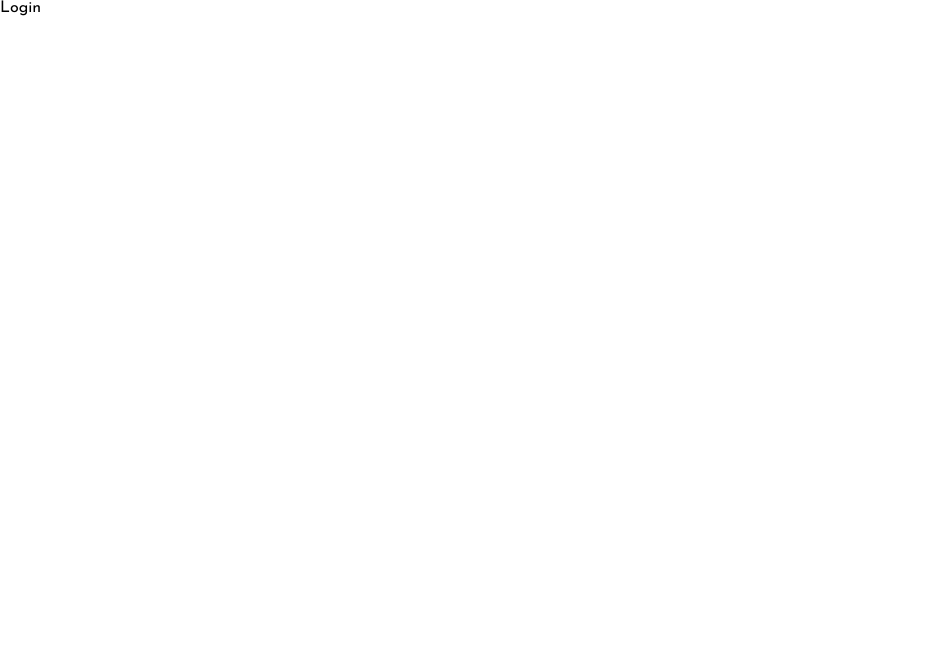
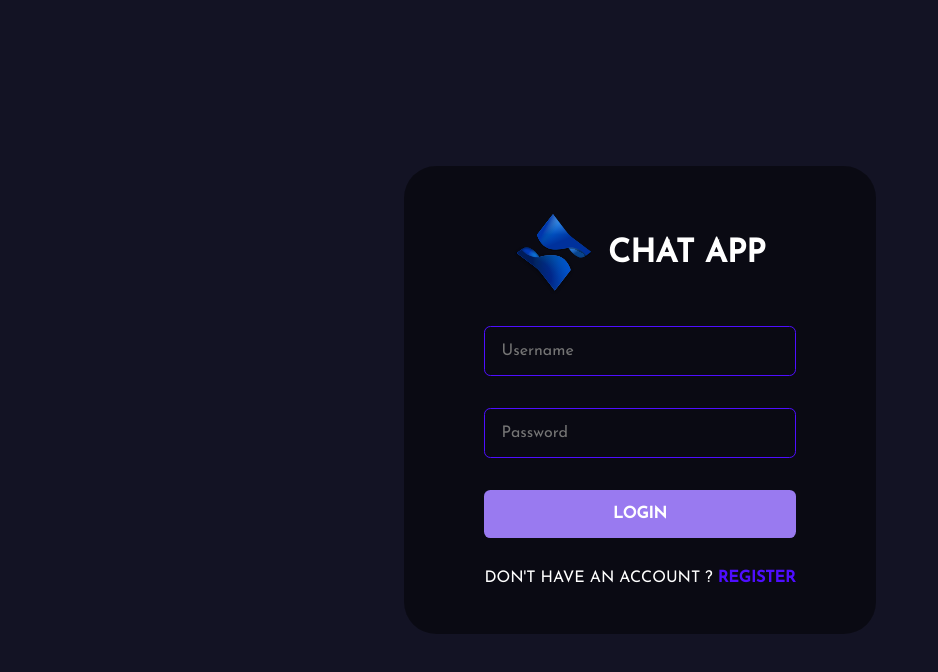
Before and after one commit to SonamRinzinGurung/Realtime-Chat-Application-MERN, a React (Create React App) app in the folder client/: page /login in a window 1280 px wide. Shown: the top 672 px of the page, without its empty margins (0-938 px from the left). Built offline with nearby package versions, Linux system fonts and the light colour scheme.

Commit message:
Login UI

```diff
--- a/client/src/pages/Login.jsx
+++ b/client/src/pages/Login.jsx
@@ -1,9 +1,165 @@
-import React from 'react'
+import React from "react";
+import { useState } from "react";
+import { Link, useNavigate } from "react-router-dom";
+import styled from "styled-components";
+import Logo from "../assets/logo.svg";
+import { toast, ToastContainer } from "react-toastify";
+import "react-toastify/dist/ReactToastify.css";
+import axios from "axios";
 
 const Login = () => {
+  const navigate = useNavigate();
+  const [values, setValues] = useState({
+    username: "",
+    password: "",
+  });
+  const toastOptions = {
+    position: "bottom-right",
+    autoClose: 8000,
+    pauseOnHover: true,
+    draggable: true,
+    theme: "dark",
+  };
+  const handleSubmit = async (e) => {
+    e.preventDefault();
+    const { username, password } = values;
+
+    if (handleValidation()) {
+      const { data } = await axios.post(
+        "http://localhost:5000/api/auth/login",
+        {
+          username,
+
+          password,
+        }
+      );
+      if (data.status === false) {
+        toast.error(data.message, toastOptions);
+      }
+      if (data.status === true) {
+        localStorage.setItem("user", JSON.stringify(data.user));
+        navigate("/");
+      }
+    }
+  };
+
+  const handleValidation = () => {
+    const { username, password } = values;
+
+    if (username.length === 0) {
+      toast.error("Username is required", toastOptions);
+      return false;
+    } else if (password === "") {
+      toast.error("Password is required", toastOptions);
+      return false;
+    }
+    return true;
+  };
+
+  const handleChange = (e) => {
+    setValues({ ...values, [e.target.name]: e.target.value });
+  };
   return (
-    <div>Login</div>
-  )
-}
+    <>
+      <FormContainer>
+        <form onSubmit={(e) => handleSubmit(e)}>
+          <div className="brand">
+            <img src={Logo} alt="" />
+            <h1>Chat App</h1>
+          </div>
+          <input
+            type="text"
+            name="username"
+            placeholder="Username"
+            onChange={(e) => handleChange(e)}
+            min="6"
+          />
 
-export default Login
+          <input
+            type="password"
+            name="password"
+            placeholder="Password"
+            onChange={(e) => handleChange(e)}
+          />
+
+          <button type="submit">Login</button>
+          <span>
+            don't have an account ? <Link to={"/register"}>Register</Link>
+          </span>
+        </form>
+      </FormContainer>
+      <ToastContainer />
+    </>
+  );
+};
+
+const FormContainer = styled.div`
+  height: 100vh;
+  width: 100vw;
+  display: flex;
+  flex-direction: column;
+  justify-content: center;
+  gap: 1rem;
+  align-items: center;
+  background: #131324;
+  .brand {
+    display: flex;
+    align-items: center;
+    gap: 1rem;
+    justify-content: center;
+  }
+  img {
+    height: 5rem;
+  }
+  h1 {
+    color: #fff;
+    text-transform: uppercase;
+  }
+  form {
+    display: flex;
+    flex-direction: column;
+    gap: 2rem;
+    background-color: #00000076;
+    border-radius: 2rem;
+    padding: 3rem 5rem;
+  }
+  input {
+    background-color: transparent;
+    padding: 1rem;
+    border: 0.1rem solid #4e0eff;
+    border-radius: 0.4rem;
+    color: white;
+    width: 100%;
+    font-size: 1rem;
+    &:focus {
+      border: 0.1rem solid #997af0;
+      outline: none;
+    }
+  }
+  button {
+    background-color: #997af0;
+    color: white;
+    padding: 1rem 2rem;
+    border: none;
+    font-weight: bold;
+    cursor: pointer;
+    border-radius: 0.4rem;
+    font-size: 1rem;
+    text-transform: uppercase;
+    transition: 0.5s ease-in-out;
+    &:hover {
+      background-color: #4e0eff;
+    }
+  }
+  span {
+    color: #fff;
+    text-transform: uppercase;
+    a {
+      color: #4e0eff;
+      text-decoration: none;
+      font-weight: bold;
+    }
+  }
+`;
+
+export default Login;
```
